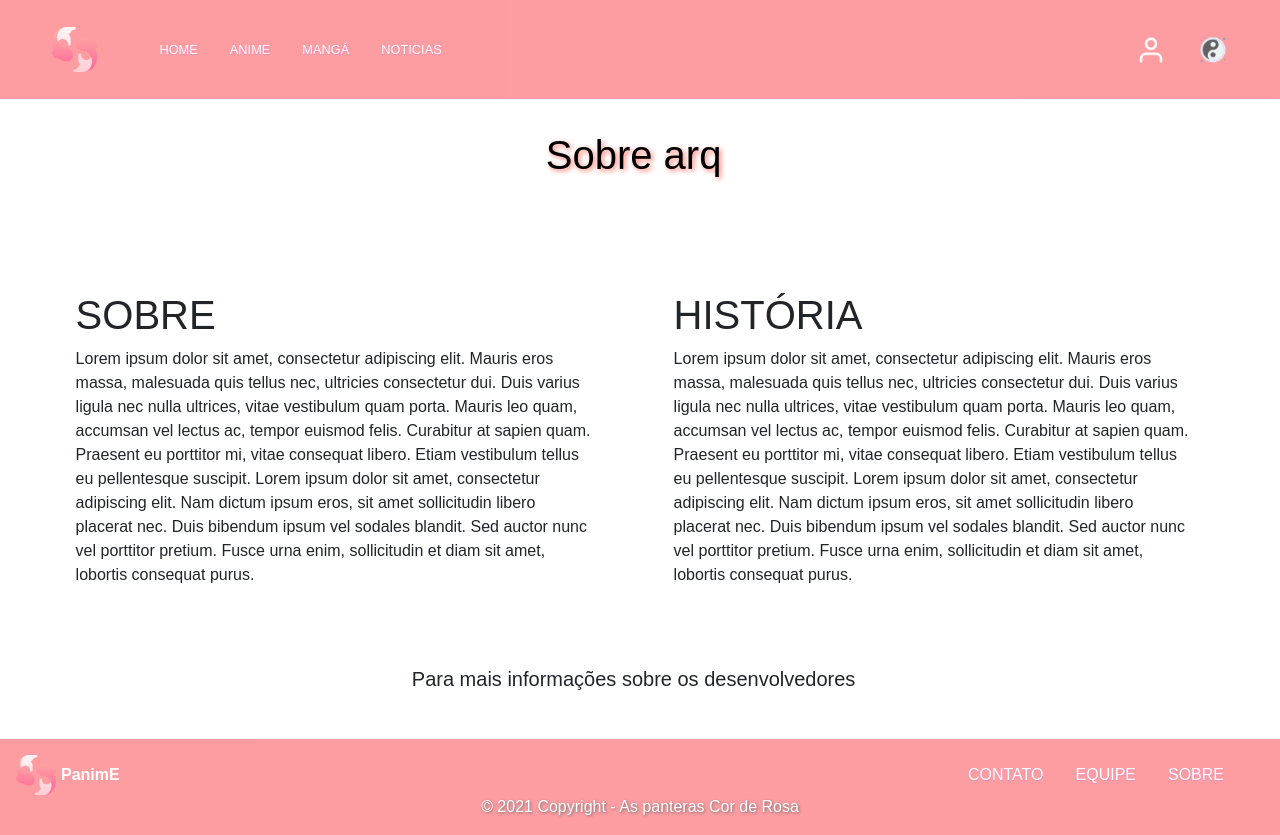
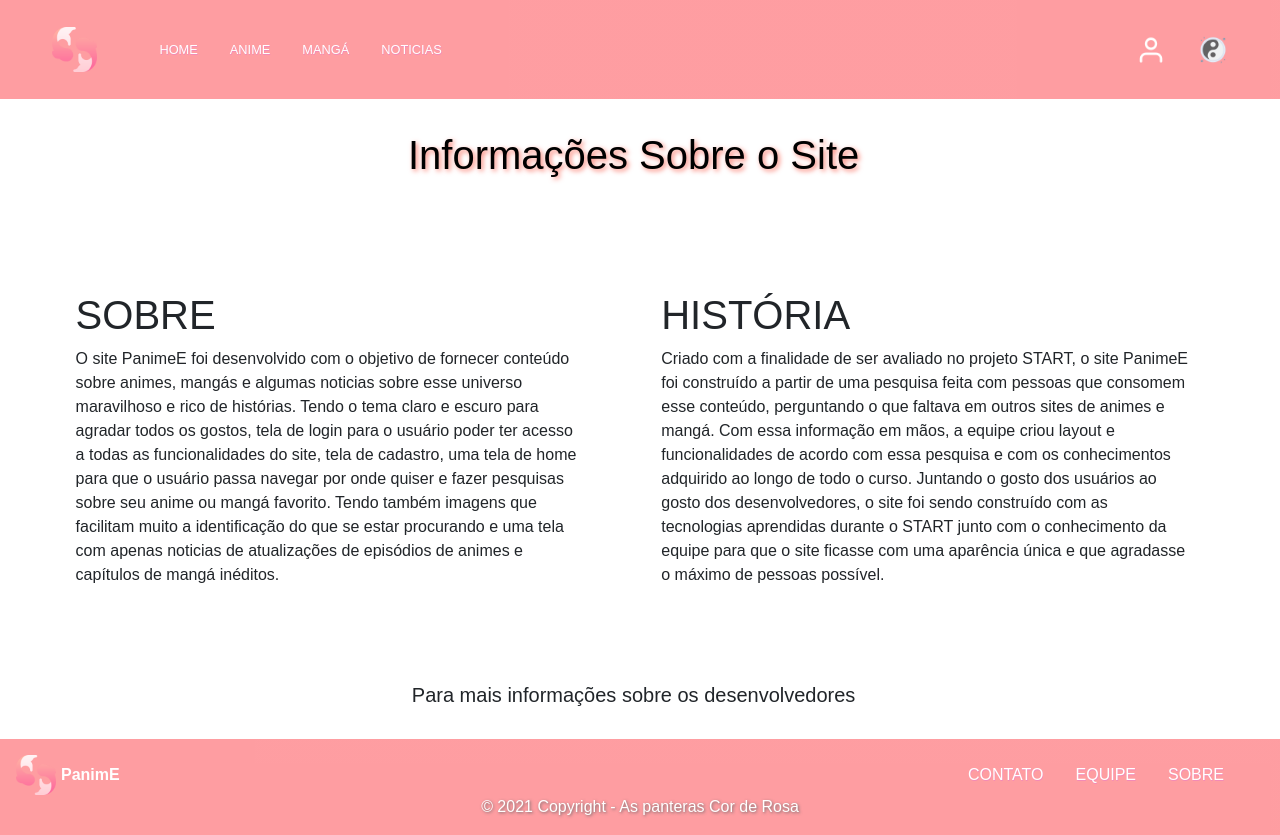
Before and after one commit to italoant/react-projeto-final, a React (Create React App) app: page /sobre in a window 1280 px wide. Built offline with nearby package versions, Linux system fonts and the light colour scheme.

Commit message:
texto tela sobre

```diff
--- a/src/components/Footer/pagFooter/Sobre/Sobre.jsx
+++ b/src/components/Footer/pagFooter/Sobre/Sobre.jsx
@@ -5,15 +5,36 @@ import { H1Style } from '../../../Components';
 export default function Sobre() {
     return (
         <ContainerSobre>
-            <H1Style> Sobre arq</H1Style>
+            <H1Style> Informações Sobre o Site</H1Style>
             <div className="container">
                 <div className="left">
                     <h1>SOBRE</h1>
-                    Lorem ipsum dolor sit amet, consectetur adipiscing elit. Mauris eros massa, malesuada quis tellus nec, ultricies consectetur dui. Duis varius ligula nec nulla ultrices, vitae vestibulum quam porta. Mauris leo quam, accumsan vel lectus ac, tempor euismod felis. Curabitur at sapien quam. Praesent eu porttitor mi, vitae consequat libero. Etiam vestibulum tellus eu pellentesque suscipit. Lorem ipsum dolor sit amet, consectetur adipiscing elit. Nam dictum ipsum eros, sit amet sollicitudin libero placerat nec. Duis bibendum ipsum vel sodales blandit. Sed auctor nunc vel porttitor pretium. Fusce urna enim, sollicitudin et diam sit amet, lobortis consequat purus.
+                    <p>
+                        O site PanimeE foi desenvolvido com o objetivo de fornecer conteúdo sobre
+                        animes, mangás e algumas noticias sobre esse universo maravilhoso e rico de
+                        histórias.
+                        Tendo o tema claro e escuro para agradar todos os gostos, tela de login para
+                        o usuário poder ter acesso a todas as funcionalidades do site, tela de cadastro,
+                        uma tela de home para que o usuário passa navegar por onde quiser e fazer pesquisas
+                        sobre seu anime ou mangá favorito.
+                        Tendo também imagens que facilitam muito a identificação do que se estar procurando
+                        e uma tela com apenas noticias de atualizações de episódios de animes e capítulos de
+                        mangá inéditos.
+                    </p>
                 </div>
                 <div className="right">
                     <h1>HISTÓRIA</h1>
-                    Lorem ipsum dolor sit amet, consectetur adipiscing elit. Mauris eros massa, malesuada quis tellus nec, ultricies consectetur dui. Duis varius ligula nec nulla ultrices, vitae vestibulum quam porta. Mauris leo quam, accumsan vel lectus ac, tempor euismod felis. Curabitur at sapien quam. Praesent eu porttitor mi, vitae consequat libero. Etiam vestibulum tellus eu pellentesque suscipit. Lorem ipsum dolor sit amet, consectetur adipiscing elit. Nam dictum ipsum eros, sit amet sollicitudin libero placerat nec. Duis bibendum ipsum vel sodales blandit. Sed auctor nunc vel porttitor pretium. Fusce urna enim, sollicitudin et diam sit amet, lobortis consequat purus.
+                    <p>
+                        Criado com a finalidade de ser avaliado no projeto START, o site PanimeE
+                        foi construído a partir de uma pesquisa feita com pessoas que consomem
+                        esse conteúdo, perguntando o que faltava em outros sites de animes e mangá.
+                        Com essa informação em mãos, a equipe criou layout e funcionalidades de acordo
+                        com essa pesquisa e com os conhecimentos adquirido ao longo de todo o curso.
+                        Juntando o gosto dos usuários ao gosto dos desenvolvedores, o site foi sendo
+                        construído com as tecnologias aprendidas durante o START junto com o conhecimento
+                        da equipe para que o site ficasse com uma aparência única e que agradasse o máximo
+                        de pessoas possível.
+                    </p>
                 </div>
             </div>
             <div className="bot">
```
